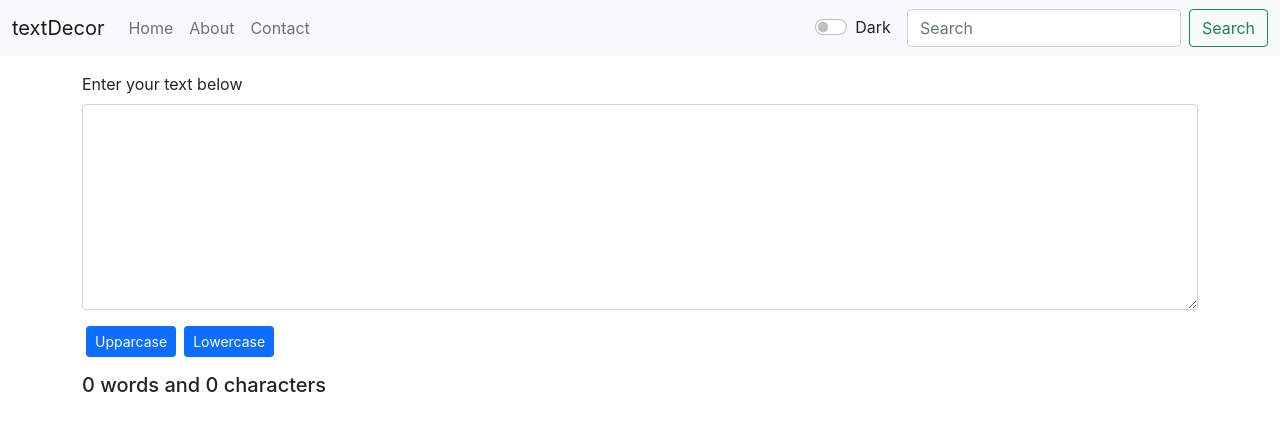
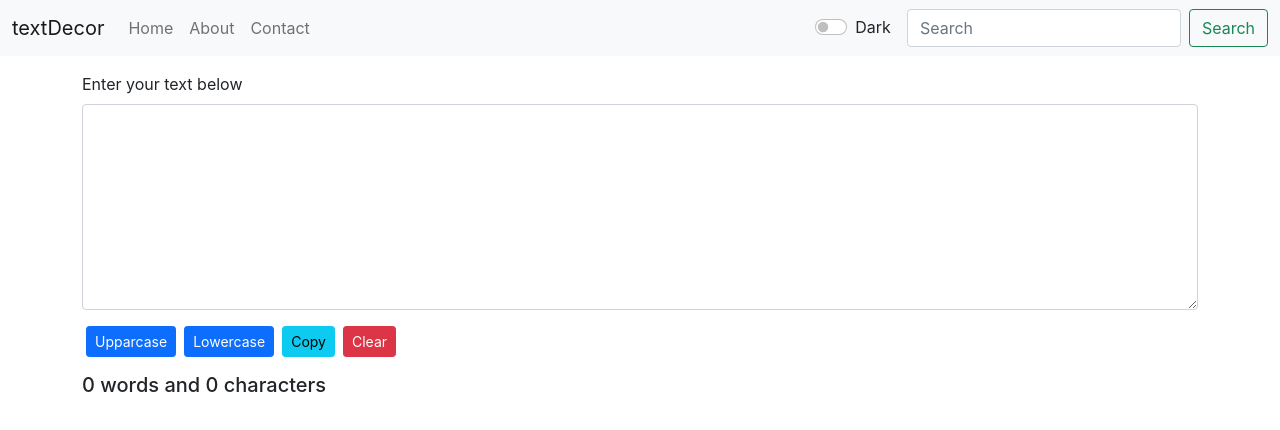
Before and after one commit to kannyhub/testDecor, a React (Create React App) app: page / in a window 1280 px wide. Shown: the top 430 px of the page. Built offline with nearby package versions, Linux system fonts and the light colour scheme.

Commit message:
added functionality for dark and light mode

```diff
--- a/src/App.js
+++ b/src/App.js
@@ -15,15 +15,19 @@ function App() {
   const toggleMode = () => {
     if (mode === 'light') {
         setMode('dark')
+        document.body.style.backgroundColor = '#001634';
+        document.body.style.color = '#e7e7e7';
     } else {
         setMode('light')
+        document.body.style.backgroundColor = '#fff';
+        document.body.style.color = '#000';
     }
   }
 
   return (
     <>
       <Navbar title="textDecor" navLinks={navLinks} mode={mode} toggleMode={toggleMode}/>
-      <Textarea/>
+      <Textarea mode={mode}/>
     </>
   );
 }
--- a/src/components/Textarea.js
+++ b/src/components/Textarea.js
@@ -1,6 +1,6 @@
 import React, { useState } from 'react'
 
-export default function Textarea() {
+export default function Textarea(props) {
     const handleText = (event) => {
         setText(event.target.value)
     }
@@ -15,16 +15,26 @@ export default function Textarea() {
         setText(newText)
     }
 
+    const handleCopytext = () => {
+        let copiedText = navigator.clipboard.writeText(text);
+    }
+
+    const handleCleartext = () => {
+        setText('')
+    }
+
     const [text, setText] = useState('');
   return (
     <>
         <div className='container my-3'>
             <div className="mb-3">
                 <label htmlFor="exampleFormControlTextarea1" className="form-label">Enter your text below</label>
-                <textarea className="form-control" onChange={handleText} value={text} id="exampleFormControlTextarea1" rows="8"></textarea>
+                <textarea className="form-control" onChange={handleText} value={text} style={{backgroundColor : props.mode === 'dark' ? '#001442' : '#fff',color : props.mode === 'dark' ? '#fff' : '#000'}} rows="8"></textarea>
             </div>
             <button type="button" className="btn btn-primary btn-sm mx-1" onClick={handleUCtext}>Upparcase</button>
             <button type="button" className="btn btn-primary btn-sm mx-1" onClick={handleLCtext}>Lowercase</button>
+            <button type="button" className="btn btn-info btn-sm mx-1" onClick={handleCopytext}>Copy</button>
+            <button type="button" className="btn btn-danger btn-sm mx-1" onClick={handleCleartext}>Clear</button>
         </div>
         <div className='container'>
             <h5>{text.split(' ').length - 1} words and {text.length} characters</h5>
```
